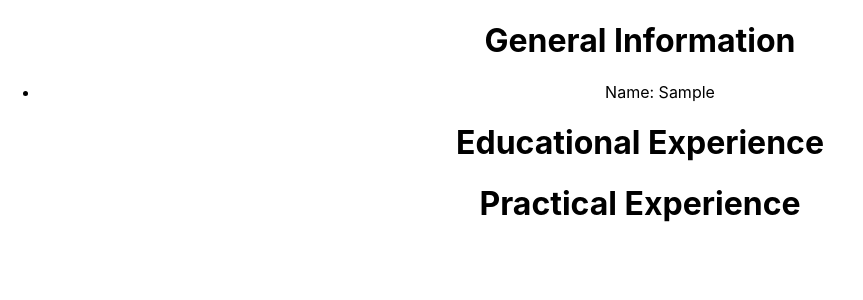
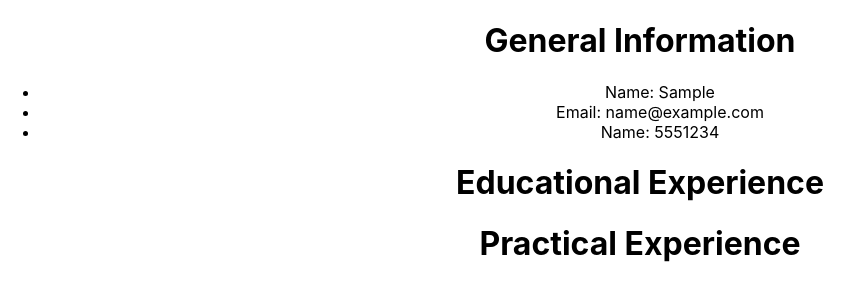
Before and after one commit to jackalot/o-cv-project, a React (Create React App) app: page / in a window 1280 px wide. Both pictures are taken after typing "Sample", "name@example.com", "5551234", "Sample", "Sample", "2020-01-15" into the empty fields and a click on the input 639 px from the left and 480 px from the top of the page. Shown: the top 300 px of the page, without its empty margins (0-863 px from the left). Built offline with nearby package versions, Linux system fonts and the light colour scheme; the HTML template or start-up script is replaced by a standard one.

Commit message:
added two more list items to the GeneralInformation component, one for Email, another for Name

```diff
--- a/src/components/Printview.js
+++ b/src/components/Printview.js
@@ -5,6 +5,8 @@ class GeneralInformation extends React.Component {
            <h1>General Information</h1>
            <ul>
                <li>Name: {this.props.generalInformation.name}</li>
+               <li>Email: {this.props.generalInformation.email}</li>
+               <li>Name: {this.props.generalInformation.phoneNumber}</li>
            </ul>
            </div>
     }
```
